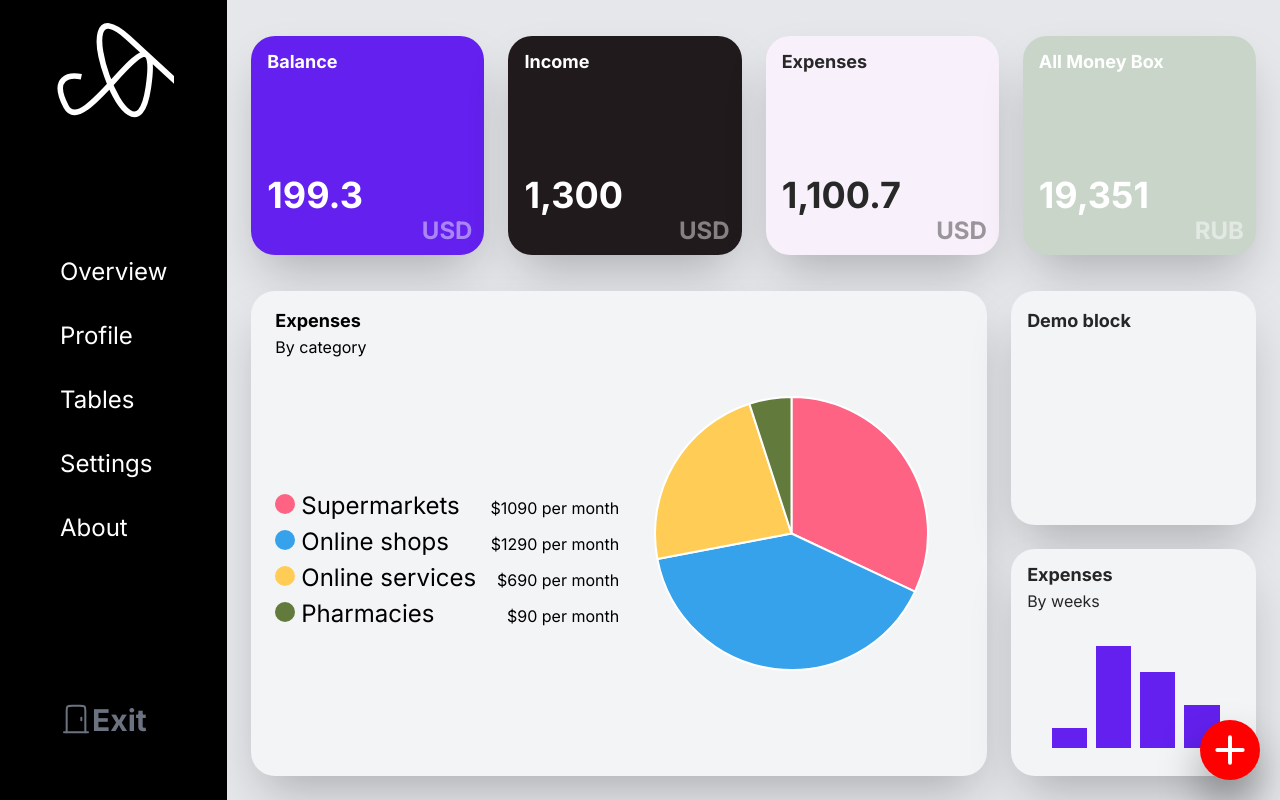
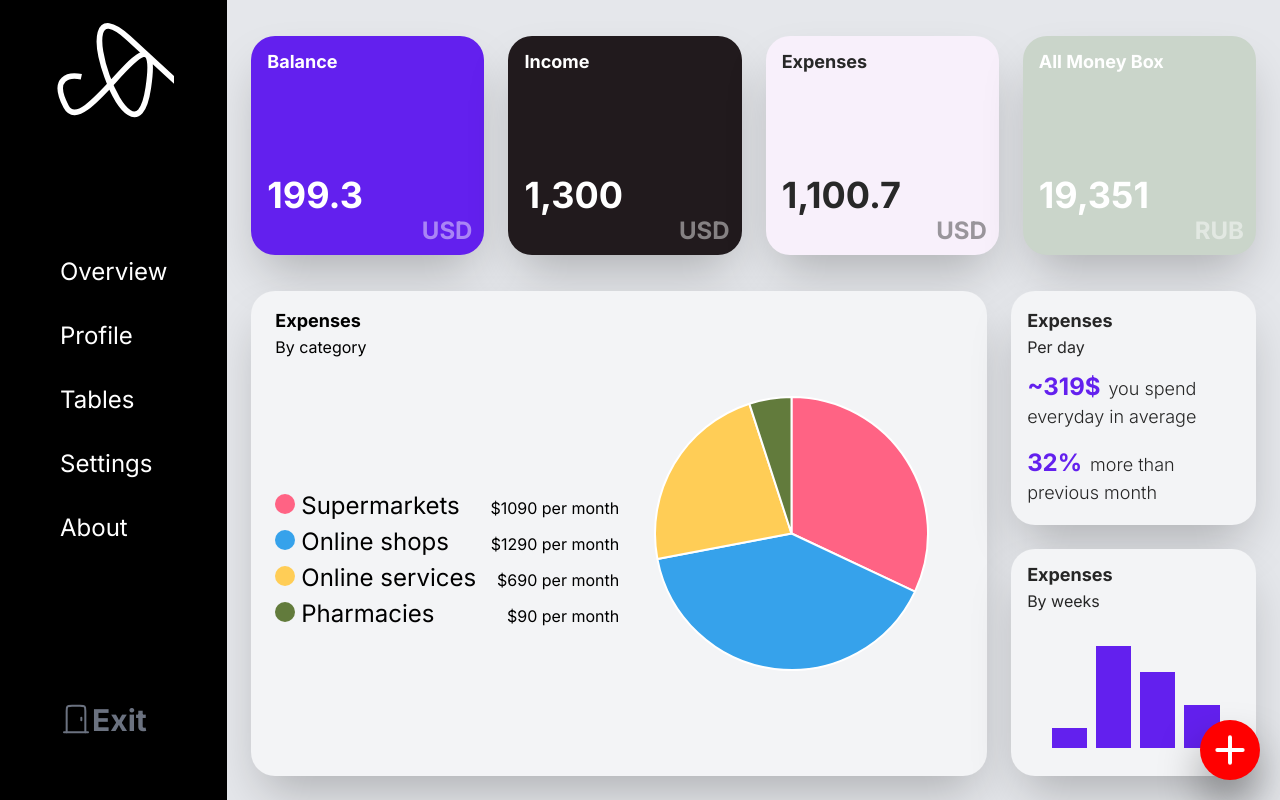
Before and after one commit to m1a2023/nexp-front, a Next.js app: page / in a window 1280 px wide. Built offline with nearby package versions, Linux system fonts and the light colour scheme.

Commit message:
added ExpensePerdayBlock

```diff
--- a/src/app/Profile/page.js
+++ b/src/app/Profile/page.js
@@ -1,6 +1,6 @@
 import Image from "next/image";
-import { Goals } from "../../components/goals";
-import { ProfileCardTemplate } from "../../components/profileCard";
+import { Goals } from "../components/goals";
+import { ProfileCardTemplate } from "../components/profileCard";
 import BackgroundProfilePic2 from "../../../public/profile-bg-element2.png";
 import BackgroundProfilePic3 from "../../../public/profile-bg-element3.png";
 
--- /dev/null
+++ b/src/app/components/expensePerDay.js
@@ -0,0 +1,49 @@
+export const ExpensePerdayBlock = () => {
+  const Header = () => {
+    return (
+      <div className="flex flex-col">
+        <div>Expenses</div>
+        <div className="font-normal text-base">Per day</div>
+      </div>
+    );
+  };
+
+  const SpendEveryday = ({ value, currency }) => {
+    return (
+      <div className="flex flex-col text-wrap relative">
+        <div className="text-wrap">
+          <span className="font-bold text-2xl text-electric-indigo">
+            ~{value}
+            {currency}
+          </span>
+          <span className="font-light ml-2">you spend everyday in average</span>
+        </div>
+      </div>
+    );
+  };
+
+  const DifLastMonth = ({ value, more }) => {
+    return (
+      <div className="flex flex-col text-wrap relative">
+        <div className="text-wrap">
+          <span className="font-bold text-2xl text-electric-indigo">
+            {value}%
+          </span>
+          <span className="font-light ml-2">
+            {more ? "more" : "less"} than previous month
+          </span>
+        </div>
+      </div>
+    );
+  };
+
+  return (
+    <div className="flex flex-col w-1/8 h-full p-4 gap-y-3 font-bold text-neutral-800 bg-gray-100 text-lg rounded-3xl shadow-2xl select-none">
+      <Header />
+      <div className="flex flex-col gap-y-4">
+        <SpendEveryday value={319} currency={"$"} />
+        <DifLastMonth value={32} more={true} />
+      </div>
+    </div>
+  );
+};
--- a/src/app/page.js
+++ b/src/app/page.js
@@ -5,6 +5,7 @@ import { TemplateMoneyCard } from "./components/moneyCard";
 import { TemplateGraphic } from "./components/pieGraphic";
 import { TemplateBarGraphic } from "./components/barGraphic";
 import styles from "./assets/page.module.css";
+import { ExpensePerdayBlock } from "./components/expensePerDay";
 
 export default function Home() {
   const [isPieChart, setIsPieChart] = useState(true);
@@ -67,9 +68,7 @@ export default function Home() {
           )}
 
           <div className="flex flex-col w-1/4 gap-6">
-            <div className="flex w-1/8 h-full p-4 font-bold text-neutral-800 bg-gray-100 text-lg rounded-3xl shadow-2xl select-none">
-              Demo block
-            </div>
+            <ExpensePerdayBlock />
             <div
               onClick={homePageChangeChart}
               className="flex flex-col w-1/8 h-full pl-4 pr-3 pb-2 pt-3 grow-0 font-bold text-neutral-800  bg-gray-100 text-lg rounded-3xl shadow-2xl select-none"
```
